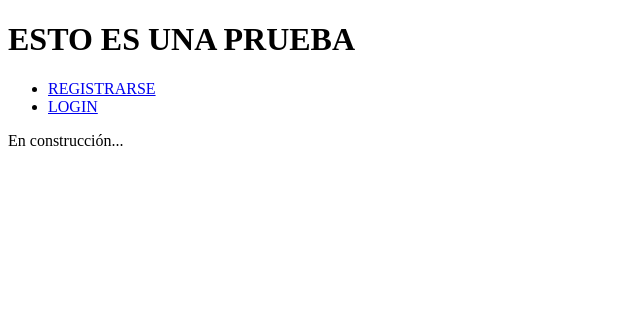
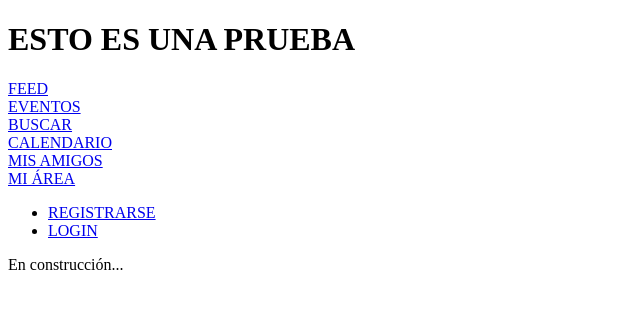
Before and after one commit to piernagorda/yovoy, a PHP site: page /PROYECTO/index.php in a window 1280 px wide. Shown: the top 309 px of the page, without its empty margins (0-640 px from the left). Run offline with PHP 8.4, Linux system fonts and the light colour scheme.

Commit message:
Update cabecera.php

```diff
--- a/PROYECTO/struct/cabecera.php
+++ b/PROYECTO/struct/cabecera.php
@@ -1,9 +1,37 @@
 <!DOCTYPE html>
 <html>
     <body>
-    <div>
+    <div id="cabecera">
         <h1>ESTO ES UNA PRUEBA</h1>
 
+		<div id="logo">
+		</div>
+
+		<div id="feedLink">
+			<a href='feed.php'>FEED</a>
+		</div>
+
+		<div id="eventosLink">
+			<a href='eventos.php'>EVENTOS</a>
+		</div>
+
+		<div id="buscarLink">
+			<a href='buscar.php'>BUSCAR</a>
+		</div>
+
+		<div id="calendarioLink">
+			<a href='calendario.php'>CALENDARIO</a>
+		</div>
+
+		<div id="amigosLink">
+			<a href='amigos.php'>MIS AMIGOS</a>
+		</div>
+
+		<div id="areaLink">
+			<a href='area.php'>MI ÁREA</a>
+		</div>
+
+		<div id="usuario">
 			<?php
 				if(!isset($_SESSION["login"])){
 					echo "<ul>";
@@ -13,7 +41,7 @@
 				}
 				else{
 					if($_SESSION["login"]){
-                    echo "<p>Bienvenido, " . $_SESSION["username"]. "!</p>";
+						echo "<p>Hola, " . $_SESSION["username"]. "!</p>";
 						echo "<a href='logout.php'>Cerrar sesión</a>";
 
 						if(isset($_SESSION["newUser"])){
@@ -24,7 +52,10 @@
 					}
 				}
 			?>
+		</div>
 
+		<div id="usuarioPic">
+		</div>
     </div>
     </body>
 </html>
```
Lines whose indentation alone changed are shown as unchanged.
